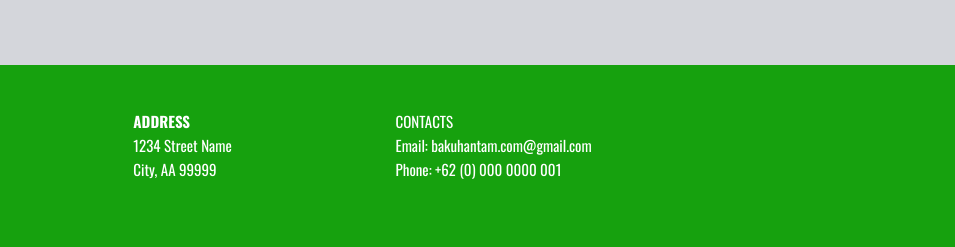
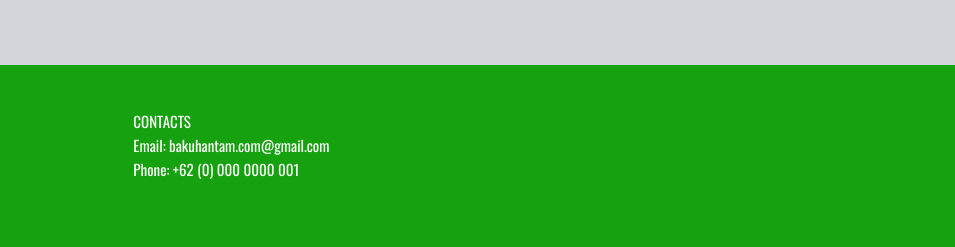
Before and after one commit to frfusch21/BakuHantam, a plain HTML site: page index.html in a window 1280 px wide. Shown: the part 1608-1855 px from the top of the page, 325-1280 px from the left. Drawn offline with nearby package versions, Linux system fonts and the light colour scheme; files whose address does not match are found by name.

Commit message:
Add files via upload

```diff
--- a/index.html
+++ b/index.html
@@ -36,7 +36,7 @@
                     <nav class="mbr-navbar__menu-box mbr-navbar__menu-box--inline-right">
                         <div class="mbr-navbar__column">
                             <ul class="mbr-navbar__items mbr-navbar__items--right float-left mbr-buttons mbr-buttons--freeze mbr-buttons--right btn-decorator mbr-buttons--active"><li class="mbr-navbar__item"><a class="mbr-buttons__link btn text-white" href="#top">HOME</a></li><li class="mbr-navbar__item"><a class="mbr-buttons__link btn text-white" href="index.html#msg-box4-3">ABOUT</a></li><li class="mbr-navbar__item"><a class="mbr-buttons__link btn text-white" href="index.html#contacts1-4">CONTACT</a></li> <li class="mbr-navbar__item"><a class="mbr-buttons__link btn text-white" href="https://mobirise.com"><span class="mbri-shopping-cart mbr-iconfont mbr-iconfont-btn" style="color: rgb(255, 255, 255);"></span></a></li> </ul>
-                            <ul class="mbr-navbar__items mbr-navbar__items--right mbr-buttons mbr-buttons--freeze mbr-buttons--right btn-inverse mbr-buttons--active"><li class="mbr-navbar__item"><a class="mbr-buttons__btn btn btn-default" href="https://mobirise.com">LOGIN</a></li> </ul>
+                            <ul class="mbr-navbar__items mbr-navbar__items--right mbr-buttons mbr-buttons--freeze mbr-buttons--right btn-inverse mbr-buttons--active"><li class="mbr-navbar__item"><a class="mbr-buttons__btn btn btn-default" href="">LOGIN</a></li> </ul>
                         </div>
                     </nav>
                 </div>
@@ -121,11 +121,6 @@
             <div class="col-sm-8">
                 <div class="row">
                     <div class="col-sm-4">
-                        <p class="mbr-contacts__text"><strong>ADDRESS</strong><br>
-1234 Street Name<br>
-City, AA 99999</p>
-                    </div>
-                    <div class="col-sm-4">
                         <p class="mbr-contacts__text">CONTACTS
 <br>Email: bakuhantam.com@gmail.com<br>Phone: +62 (0) 000 0000 001
 <br><br></p>
```
